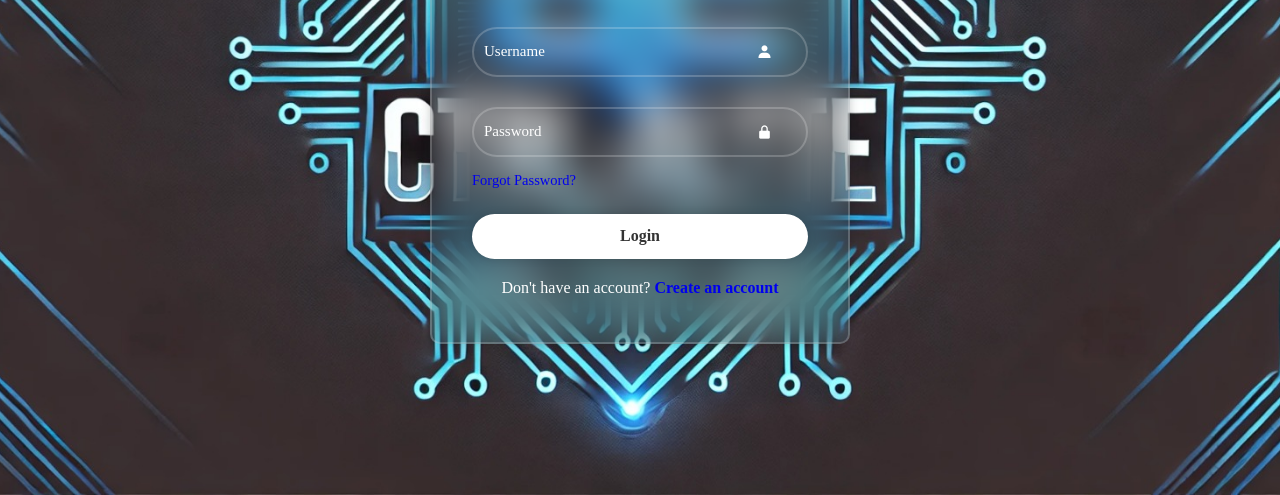
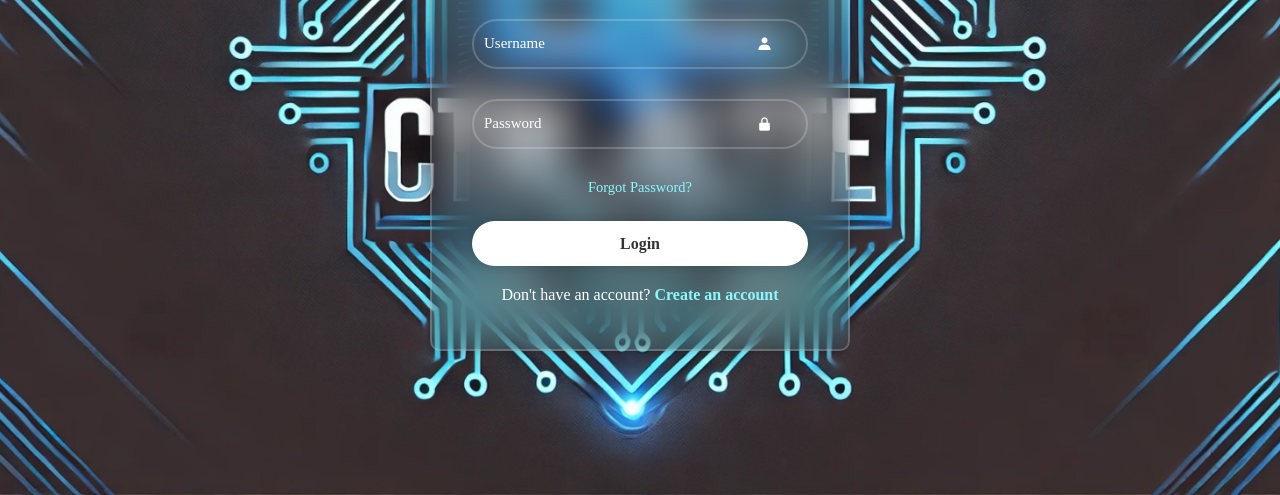
Before and after one commit to Boomathi-7/Ctrl_Alt_Elite___, a plain HTML site: page index.html in a window 1280 px wide. Shown: the part 305-800 px from the top of the page. Drawn offline with nearby package versions, Linux system fonts and the light colour scheme.

Commit message:
Update style.css

```diff
--- a/style.css
+++ b/style.css
@@ -1,5 +1,3 @@
-@import url("logo11.jpeg");
-
 * {
     margin: 0;
     padding: 0;
@@ -15,9 +13,6 @@ body {
     background: url('logo11.jpeg');
     background-size: cover;
     background-position: center;
-    /* background: linear-gradient(rgb(230, 230, 80), rgb(93, 196, 67), rgb(57, 57, 179));
-    background-size: cover;
-    background-position: center; */
 }
 
 .wrapper {
@@ -41,7 +36,6 @@ body {
 .wrapper .login i {
     align-items: center;
     font-size: 70px;
-
 }
 
 .wrapper .input-box {
@@ -77,19 +71,20 @@ body {
 }
 
 .wrapper .remember-forgot {
+    font-size: 14.5px;
+    margin: 10px 0 15px;
     display: flex;
-    justify-content: space-between;
-    font-size: 14.5px;
-    margin: -15px 0 15px;
+    justify-content: center;
 }
 
 .remember-forgot a {
     text-decoration: none;
+    color: rgb(143, 246, 253);
+    font-weight: 500;
 }
 
 .remember-forgot a:hover {
     text-decoration: underline;
-    position: absolute;
 }
 
 .wrapper .btn {
@@ -116,6 +111,7 @@ body {
 .register-link p a {
     text-decoration: none;
     font-weight: 600;
+    color: rgb(143, 246, 253);
 }
 
 .register-link p a:hover {
```
